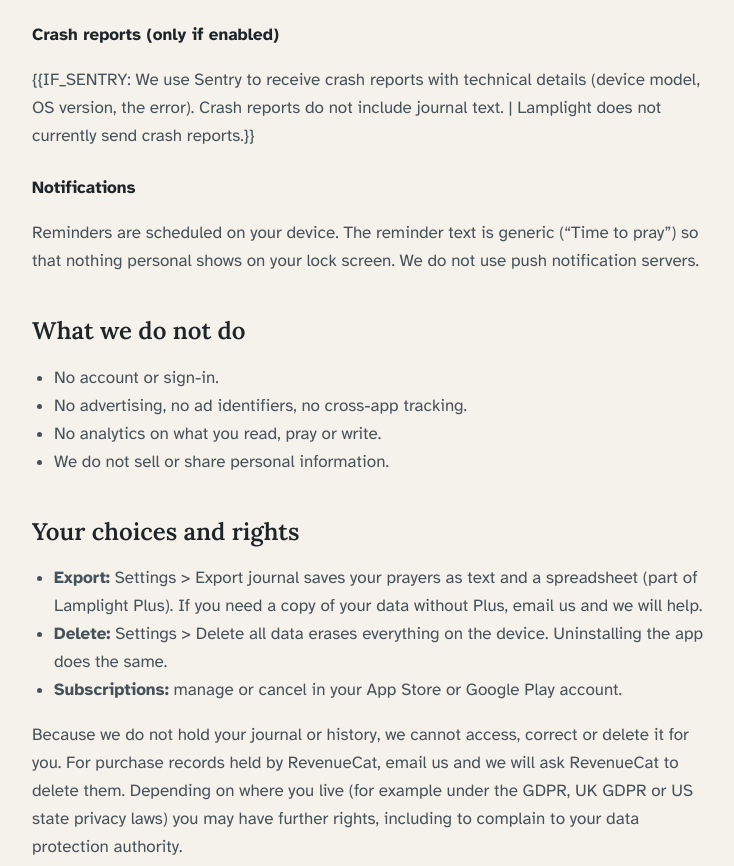
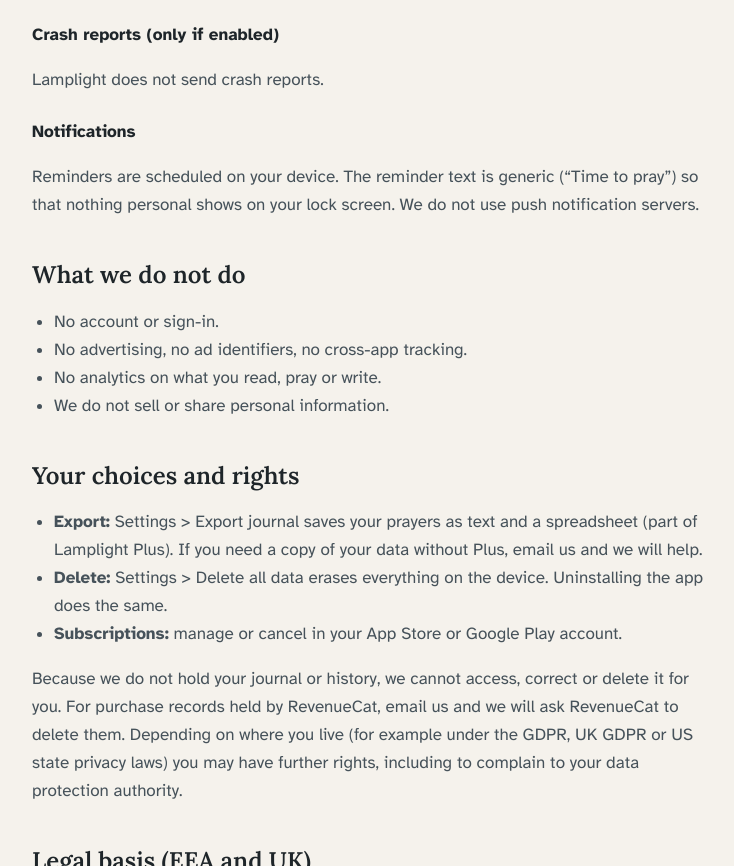
Before and after one commit to Waeil55/apps, a plain HTML site: page lamplight/privacy.html in a window 1280 px wide. Shown: the part 1345-2211 px from the top of the page, without its empty margins (264-998 px from the left). Drawn offline with Linux system fonts and the light colour scheme.

Commit message:
Lamplight privacy: replace leftover crash-report template text
Co-Authored-By: Claude Opus 5.5 <noreply@anthropic.com>
Claude-Session: https://claude.ai/code/session_013Nvoa4hyUMdUbeNVT9D3ZM

```diff
--- a/lamplight/privacy.html
+++ b/lamplight/privacy.html
@@ -78,7 +78,7 @@ footer{margin-top:56px;padding-top:20px;border-top:1px solid var(--line);color:v
 <h3>Purchases</h3>
 <p>If you subscribe to Lamplight Plus, payment is handled by Apple (App Store) or Google (Google Play). We use RevenueCat, Inc. to check whether your subscription is active. RevenueCat receives an anonymous app user ID, your purchase receipts and basic device information (such as country and app version). It does not receive your journal or prayer history. See RevenueCat's privacy policy at <a href="https://www.revenuecat.com/privacy">revenuecat.com/privacy</a>.</p>
 <h3>Crash reports (only if enabled)</h3>
-<p>{{IF_SENTRY: We use Sentry to receive crash reports with technical details (device model, OS version, the error). Crash reports do not include journal text. | Lamplight does not currently send crash reports.}}</p>
+<p>Lamplight does not send crash reports.</p>
 <h3>Notifications</h3>
 <p>Reminders are scheduled on your device. The reminder text is generic (“Time to pray”) so that nothing personal shows on your lock screen. We do not use push notification servers.</p>
 
```
